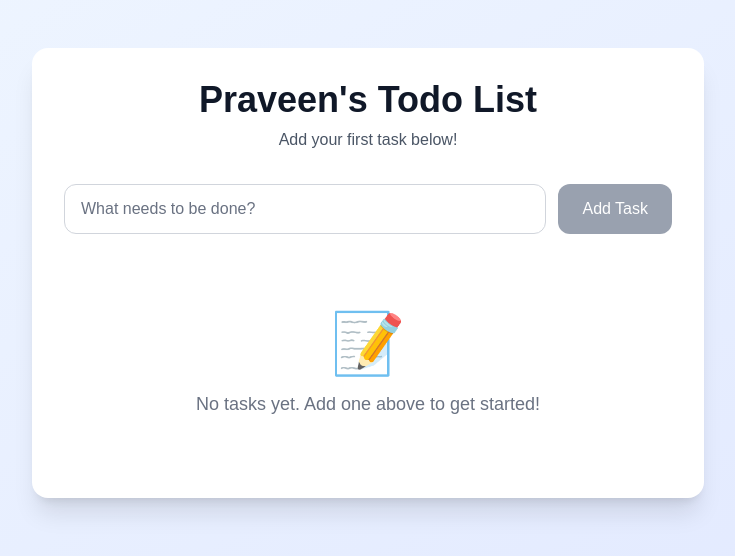
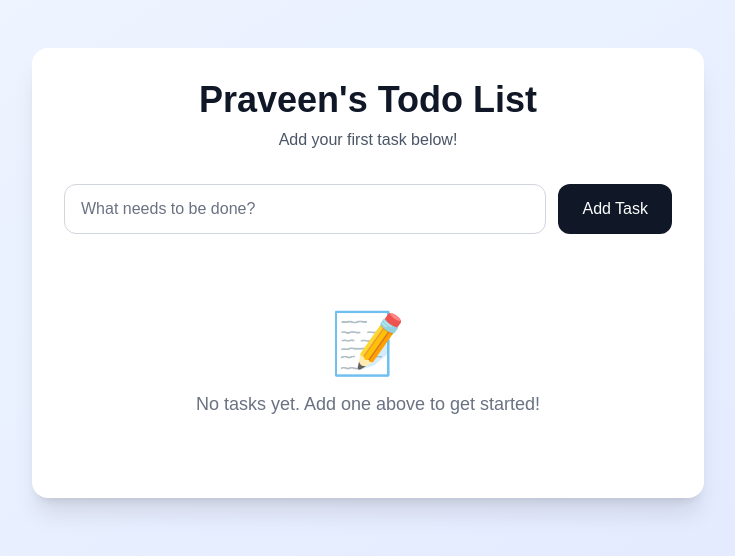
Before and after one commit to Praveenkumar02023/to-do, a Next.js app: page / in a window 1280 px wide. Shown: the top 556 px of the page, without its empty margins (272-1007 px from the left). Built offline with nearby package versions, Linux system fonts and the light colour scheme.

Commit message:
change button color on disable mode.

```diff
--- a/app/page.tsx
+++ b/app/page.tsx
@@ -101,7 +101,7 @@ export default function Home() {
             <button
               onClick={addTodo}
               disabled={inputValue.trim() === ''}
-              className="px-6 py-3 bg-blue-600 hover:bg-blue-700 disabled:bg-gray-400 disabled:cursor-not-allowed text-white font-medium rounded-xl transition-colors duration-200 focus:outline-none focus:ring-2 focus:ring-blue-500 focus:ring-offset-2"
+              className="px-6 py-3 bg-blue-600 hover:bg-blue-700 disabled:bg-gray-900 disabled:cursor-not-allowed text-white font-medium rounded-xl transition-colors duration-200 focus:outline-none focus:ring-2 focus:ring-blue-500 focus:ring-offset-2"
             >
               Add Task
             </button>
```
